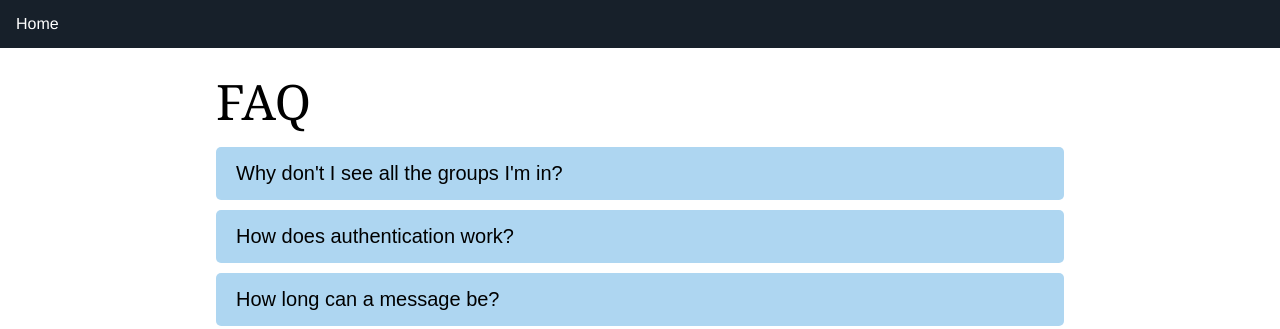
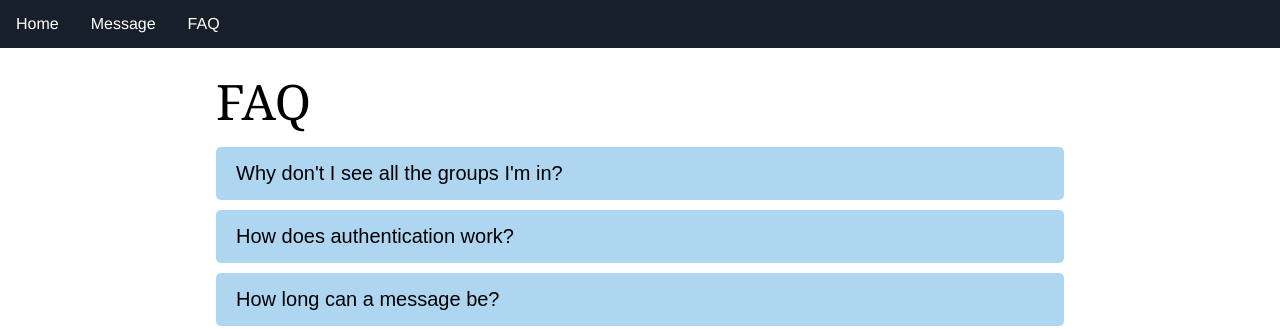
Before and after one commit to stuejho/groupme-all-message, a Flask app: page /faq in a window 1280 px wide. Shown: the top 329 px of the page. Run offline with Flask 2, Linux system fonts and the light colour scheme.

Commit message:
Update header to include message and faq

```diff
--- a/templates/header.html
+++ b/templates/header.html
@@ -2,6 +2,8 @@
   <nav class="navbar">
     <ul class="full-mobile">
       <li><a href="/">Home</a></li>
+      <li><a href="/message">Message</a></li>
+      <li><a href="/faq">FAQ</a></li>
     </ul>
   </nav>
 </div>
```
